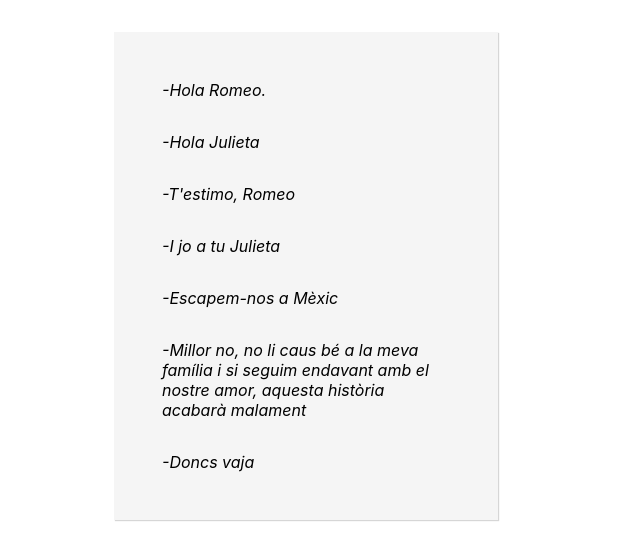
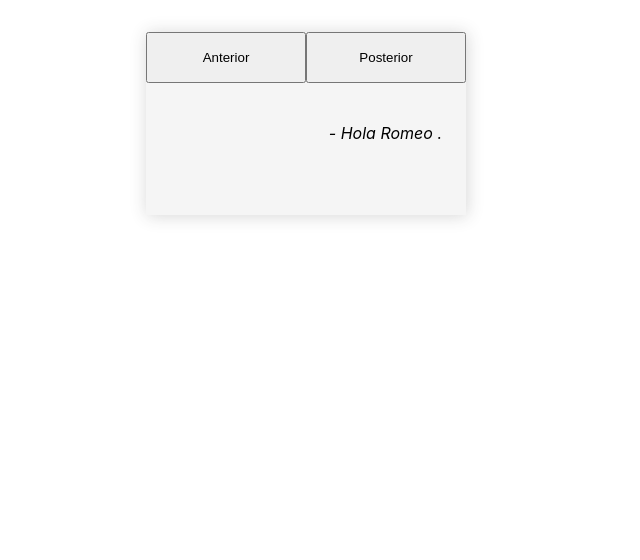
Before and after one commit to acastdeveloper/s7, a React (Create React App) app: page / in a window 1280 px wide. Shown: the top 560 px of the page, without its empty margins (334-974 px from the left). Built offline with nearby package versions, Linux system fonts and the light colour scheme.

Commit message:
Level03 - Exercici 3

```diff
--- a/src/App.js
+++ b/src/App.js
@@ -1,12 +1,25 @@
 import React from 'react';
+import './styles/s7.css';
 import {Wrapper} from './styles/styled';
 
-import Dialeg from './components/Dialeg';
+import Dialeg, {r} from './components/Dialeg';
 
-export default _ =>{
+
+const App = ()=>{
+
+  const [pos, setPos] =React.useState(0);
+  const back = ()=> setPos(pos>0?pos-1:pos);
+  const forw = ()=> setPos(pos<r?pos+1:pos);
+
   return (
     <Wrapper>
-      <Dialeg />
+      <button onClick={()=>{back()}} className="bot50">Anterior</button>
+      <button onClick={()=>{forw()}} className="bot50">Posterior</button>
+      <Dialeg p={pos} />
     </Wrapper>
   );
+
 }
+
+
+export default App;
--- a/src/components/Dialeg.js
+++ b/src/components/Dialeg.js
@@ -1,24 +1,25 @@
 import React from 'react';
 import Linies from '../db/Linies.json'
+import {Frase} from '../styles/styled';
 
-import {Cuadrado} from '../styles/styled';
+export const r=Linies.length-1;
 
-export default _ =>{
+export const toto="totoculo";
 
-  const linies = Linies.map((l)=>{
-    return(
-        <Cuadrado>{l}</Cuadrado>
-    );
-  });
+const Dialeg = (props) =>{
 
+    const linies = Linies.map((l,index)=>{
+        return(
+          <Frase id={`item-${index}`} className={index%2?`left`:`right`}> {l} </Frase>
+        );
+    });
 
-  return (
-    <>
-      {linies}
-    </>
+    return (
+    <div id="dialogo" data-rang={r}>
+    {linies[props.p]}
+    </div>
   );
 
+}
 
-
-
-}
+export default Dialeg;
--- a/src/db/Linies.json
+++ b/src/db/Linies.json
@@ -1,6 +1,6 @@
 [
 
-    "Hola Romeo.",
+    "Hola Romeo",
 
     "Hola Julieta",
 
--- /dev/null
+++ b/src/styles/s7.css
@@ -0,0 +1,14 @@
+.bot50 {
+    width: 50%;
+    padding: 1rem;
+    margin-bottom: 1rem;
+    background: melon;
+}
+
+.left {
+    text-align: left;
+}
+
+.right {
+    text-align:right;
+}
--- a/src/styles/styled.js
+++ b/src/styles/styled.js
@@ -1,9 +1,9 @@
 import styled from 'styled-components';
 
-export const Cuadrado = styled.div`
+export const Frase = styled.div`
   text-decoration:none;
   font-style: italic;
-  padding: 1rem;
+  padding: 1.5rem;
 
   &:hover {
       background-color: pink;
@@ -13,13 +13,18 @@ export const Cuadrado = styled.div`
   &::before {
     content: "-";
   }
+
+  &::after {
+    content: ".";
+  }
+
 `;
 
 
 export const Wrapper = styled.div`
   max-width: 320px;
   margin: 2rem auto;
-  padding: 2rem;
+  padding-bottom: 3rem;
   background-color: whitesmoke;
-  box-shadow:1px 1px 1px #33333333;
+  box-shadow:1px 1px 1rem #33333333;
 `;
```
